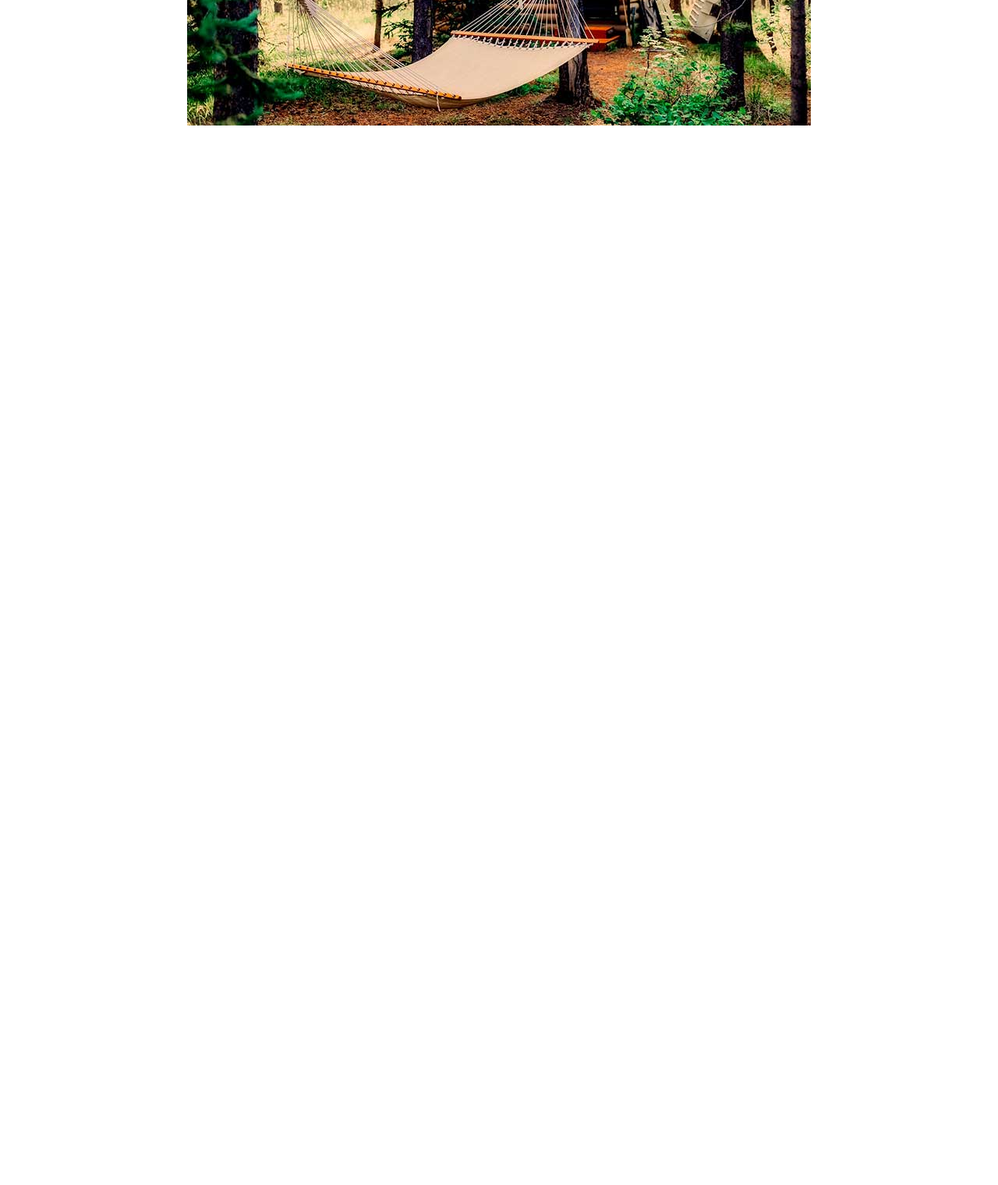
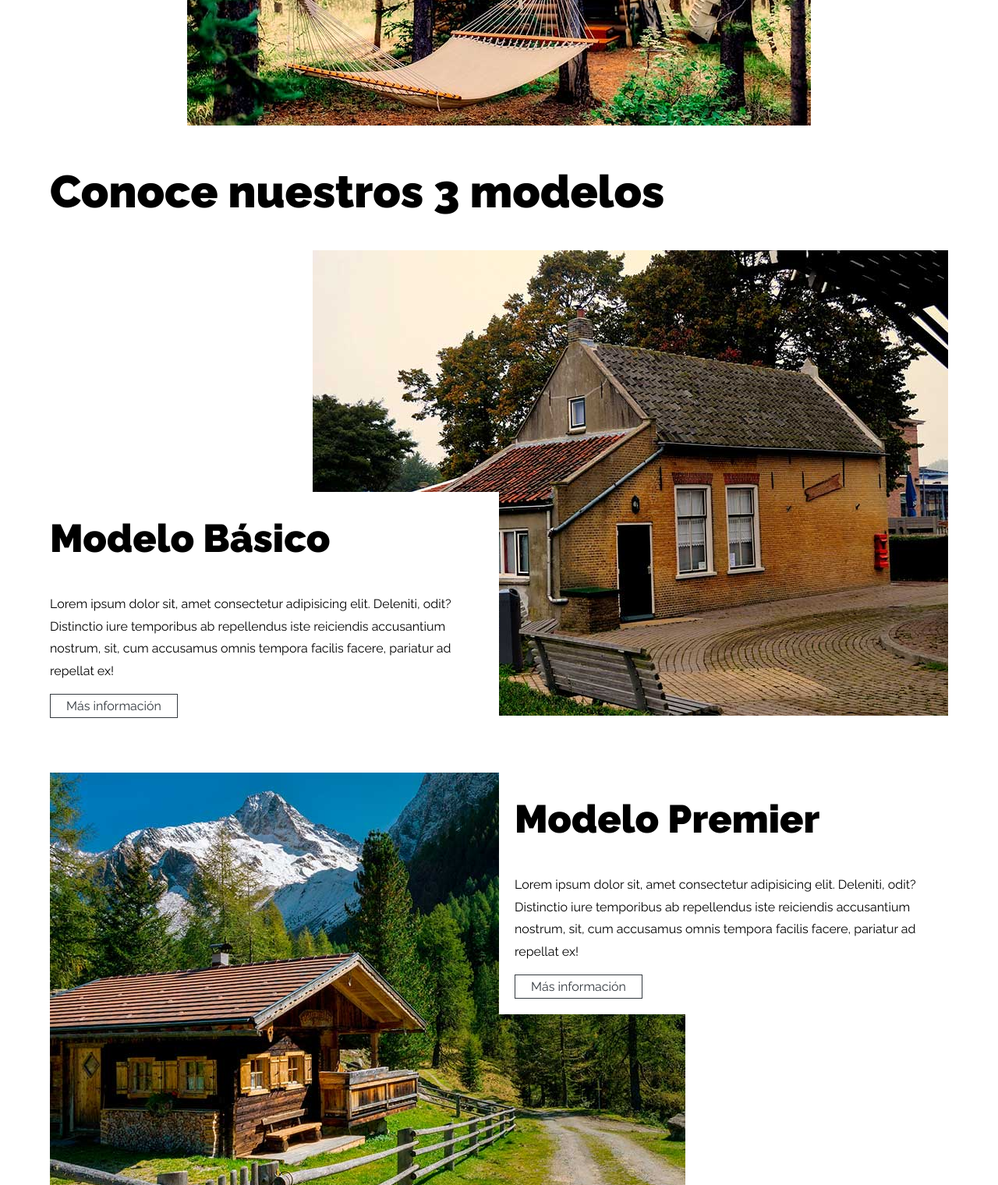
Before and after one commit to Naibaf93/Web-arquitectura, a plain HTML site: page index.html in a window 1280 px wide. Shown: the part 1280-2800 px from the top of the page at 78% size. Before the commit the page ends 1441 px from the top, so only its background shows below. Drawn offline with Linux system fonts and the light colour scheme.

Commit message:
finalizando seccion modelos

```diff
--- a/css/estilos.css
+++ b/css/estilos.css
@@ -242,3 +242,70 @@ img {
 .us-content p {
     margin-bottom: 1rem;
 }
+
+/* Modelos */
+
+.model {
+    display: grid;
+    grid-template-rows: repeat(2, 1fr);
+    background-repeat: no-repeat;
+    background-position: bottom center;
+    margin-bottom: 5rem;
+}
+
+.model:last-of-type {
+    margin-bottom: 0;
+}
+
+@media (min-width: 768px) {
+    .model {
+        grid-template-columns: repeat(2, 1fr);
+    }
+}
+
+.model-content {
+    padding: 5rem;
+    background-color: var(--white);
+}
+
+.basic {
+    background-image: url(../img/modelo_basico.jpg);
+}
+
+@media (min-width: 768px) {
+    .basic {
+        background-position: top right;
+    }
+    .basic .model-content {
+        grid-row: 2 / 3;
+        padding: 2rem 2rem 2rem 0;
+    }
+}
+
+.premier {
+    background-image: url(../img/modelo_premier.jpg) ;
+}
+
+@media (min-width: 768px) {
+    .premier {
+        background-position: top left;
+    }
+    .premier .model-content {
+        grid-column: 2 / 3;
+        padding: 2rem;
+    }
+}
+
+.elite {
+    background-image: url(../img/modelo_elite.jpg);
+}
+
+@media (min-width: 768px) {
+    .elite {
+        background-position: top right;
+    }
+    .elite .model-content {
+        grid-row: 1 / 2;
+        padding: 2rem 2rem 2rem 0;
+    }
+}
--- a/index.html
+++ b/index.html
@@ -44,5 +44,33 @@
             <p>Praesent id risus a odio condimentum venenatis at id nibh. Duis dolor dui, ultrices id fringilla et, porta ut felis. Mauris malesuada ultrices facilisis.</p>
         </div>
     </section>
+
+    <main class="container mt-5">
+        <h2>Conoce nuestros 3 modelos</h2>
+
+        <div class="model basic">
+            <div class="model-content">
+                <h3>Modelo Básico</h3>
+                <p>Lorem ipsum dolor sit, amet consectetur adipisicing elit. Deleniti, odit? Distinctio iure temporibus ab repellendus iste reiciendis accusantium nostrum, sit, cum accusamus omnis tempora facilis facere, pariatur ad repellat ex!</p>
+                <a href="#" class="btn">Más información</a>
+            </div>
+        </div>
+
+        <div class="model premier">
+            <div class="model-content">
+                <h3>Modelo Premier</h3>
+                <p>Lorem ipsum dolor sit, amet consectetur adipisicing elit. Deleniti, odit? Distinctio iure temporibus ab repellendus iste reiciendis accusantium nostrum, sit, cum accusamus omnis tempora facilis facere, pariatur ad repellat ex!</p>
+                <a href="#" class="btn">Más información</a>
+            </div>
+        </div>
+
+        <div class="model elite">
+            <div class="model-content">
+                <h3>Modelo Elite</h3>
+                <p>Lorem ipsum dolor sit, amet consectetur adipisicing elit. Deleniti, odit? Distinctio iure temporibus ab repellendus iste reiciendis accusantium nostrum, sit, cum accusamus omnis tempora facilis facere, pariatur ad repellat ex!</p>
+                <a href="#" class="btn">Más información</a>
+            </div>
+        </div>
+    </main>
 </body>
 </html>
```
